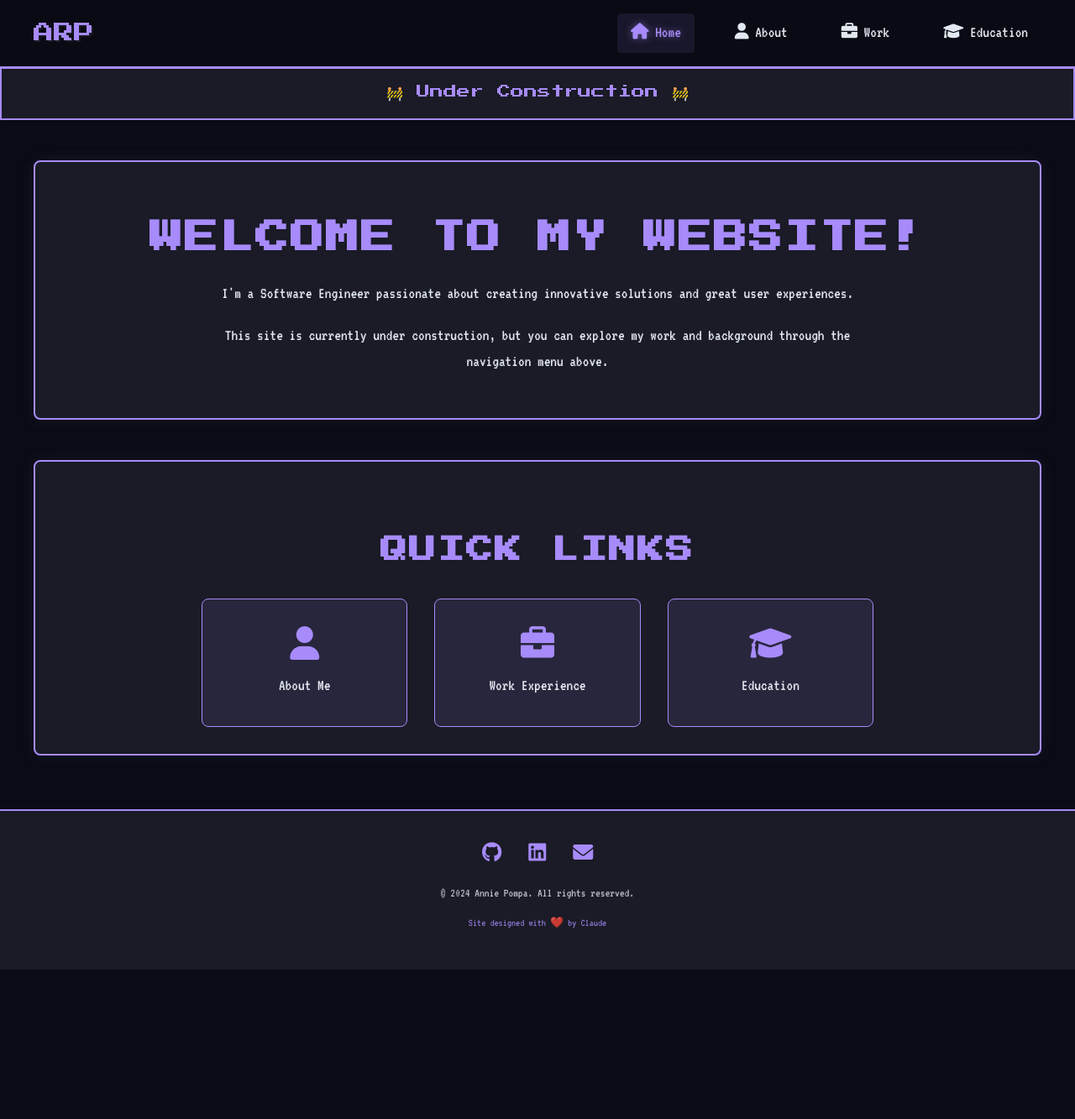
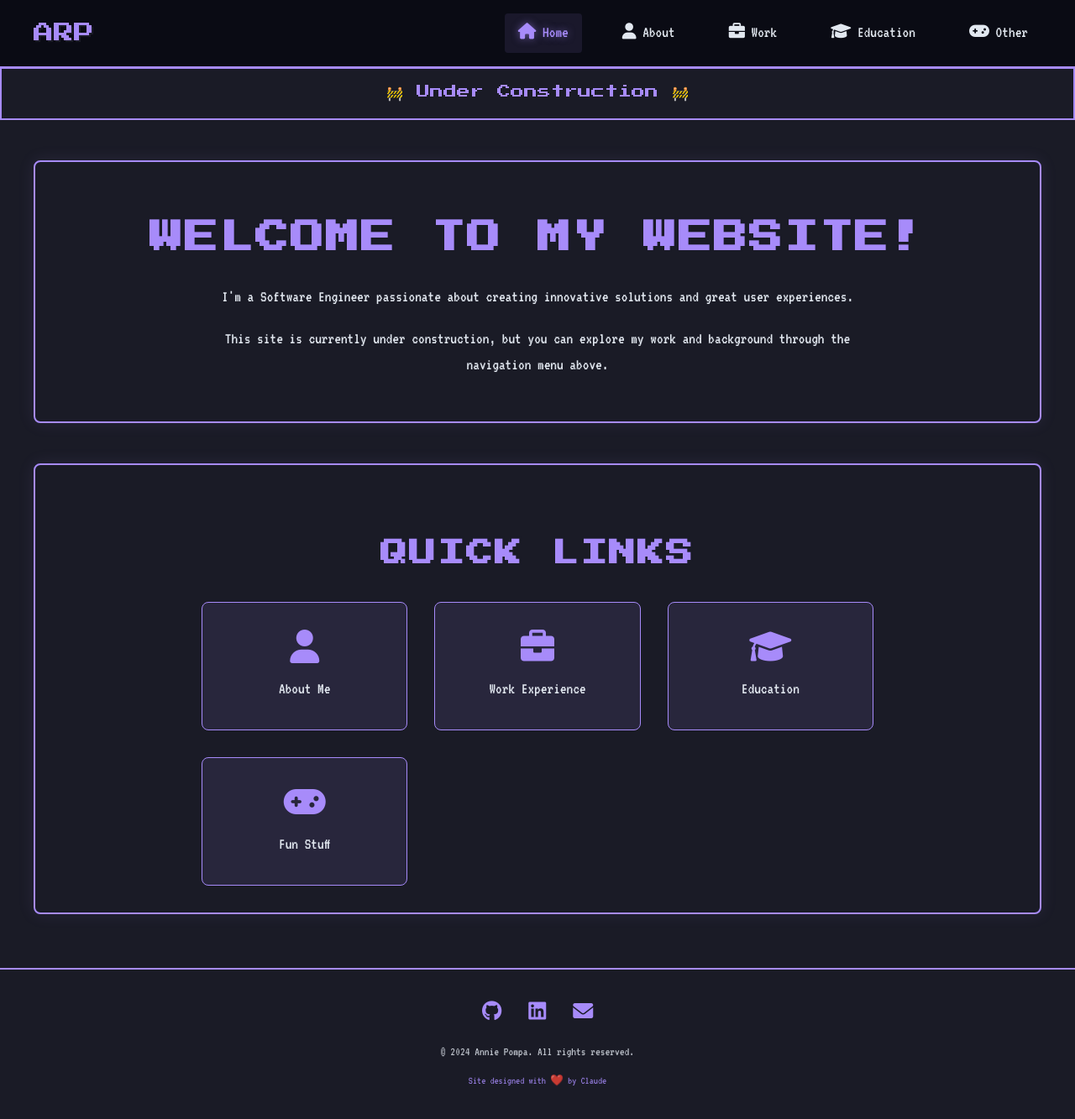
Before and after one commit to annrpom/annrpom.github.io, a Jekyll site: the page built from index.html, in a window 1280 px wide and 1344 px high. Shown: the top 1333 px of the window at 84% size. Built offline with Jekyll 4.4.1, drawn with Linux system fonts in a browser that asks for light colours.

Commit message:
other: claude made a game

```diff
--- a/_layouts/default.html
+++ b/_layouts/default.html
@@ -6,6 +6,7 @@
     <title>{{ page.title }}</title>
     <link rel="stylesheet" href="./styles.css">
     <link rel="stylesheet" href="https://cdnjs.cloudflare.com/ajax/libs/font-awesome/6.0.0/css/all.min.css">
+    <script src="https://sdk.scdn.co/spotify-player.js"></script>
 </head>
 <body>
     <nav class="main-nav">
@@ -23,6 +24,9 @@
                 </a>
                 <a href="./education" class="nav-link {% if page.url == '/education/' %}active{% endif %}">
                     <i class="fas fa-graduation-cap"></i> Education
+                </a>
+                <a href="./other" class="nav-link">
+                    <i class="fas fa-gamepad"></i> Other
                 </a>
             </div>
             <div class="nav-toggle">
--- a/index.html
+++ b/index.html
@@ -32,7 +32,73 @@
                     <i class="fas fa-graduation-cap"></i>
                     <span>Education</span>
                 </a>
+                <a href="./other" class="quick-link">
+                    <i class="fas fa-gamepad"></i>
+                    <span>Fun Stuff</span>
+                </a>
             </div>
         </div>
     </div>
 </div>
+
+<style>
+#player {
+    width: 40px;
+    height: 30px;
+    background: #9b4dca;
+    position: absolute;
+    bottom: 0;
+    left: 50px;
+    /* Cockroach shape using clip-path */
+    clip-path: polygon(
+        0% 100%,      /* Bottom left */
+        10% 100%,     /* Bottom right of body */
+        15% 80%,      /* Right leg */
+        20% 100%,     /* Back to body */
+        25% 80%,      /* Middle leg */
+        30% 100%,     /* Back to body */
+        35% 80%,      /* Front leg */
+        40% 100%,     /* Back to body */
+        45% 50%,      /* Head start */
+        50% 40%,      /* Head top */
+        55% 50%,      /* Head end */
+        60% 100%      /* Back to body */
+    );
+    animation: pulse 1s infinite;
+}
+
+@keyframes pulse {
+    0% {
+        transform: scale(1) translateY(0);
+    }
+    50% {
+        transform: scale(1.1) translateY(-2px);
+    }
+    100% {
+        transform: scale(1) translateY(0);
+    }
+}
+</style>
+
+<script>
+// Update the jump function in the game logic
+function jump() {
+    if (!isJumping) {
+        isJumping = true;
+        jumpVelocity = -15; // Increased initial jump velocity
+        jumpAcceleration = 0.8; // Increased gravity for upward movement
+        jumpInterval = setInterval(() => {
+            playerY += jumpVelocity;
+            jumpVelocity += jumpAcceleration;
+
+            if (playerY >= 0) {
+                playerY = 0;
+                isJumping = false;
+                clearInterval(jumpInterval);
+            }
+
+            player.style.bottom = playerY + 'px';
+        }, 20);
+    }
+}
+</script>
--- a/styles.css
+++ b/styles.css
@@ -1,6 +1,15 @@
 /* Import retro font */
 @import url('https://fonts.googleapis.com/css2?family=Press+Start+2P&display=swap');
 @import url('https://fonts.googleapis.com/css2?family=VT323&display=swap');
+
+/* Base styles */
+:root {
+    --purple-dark: #1a1b26;
+    --purple-light: #a78bfa;
+    --purple-lighter: #c4b5fd;
+    --text-light: #e2e8f0;
+    --shadow-color: rgba(167, 139, 250, 0.2);
+}
 
 /* Main container */
 .container {
@@ -19,7 +28,7 @@
     background: rgba(10, 11, 20, 0.95);
     backdrop-filter: blur(10px);
     z-index: 1000;
-    border-bottom: 2px solid #a78bfa;
+    border-bottom: 2px solid var(--purple-light);
 }
 
 .nav-container {
@@ -34,9 +43,9 @@
 .nav-logo {
     font-family: 'Press Start 2P', cursive;
     font-size: 1.5em;
-    color: #a78bfa;
+    color: var(--purple-light);
     text-decoration: none;
-    text-shadow: 2px 2px 0 #1a1b26;
+    text-shadow: 2px 2px 0 var(--purple-dark);
 }
 
 .nav-links {
@@ -45,7 +54,7 @@
 }
 
 .nav-link {
-    color: #e2e8f0;
+    color: var(--text-light);
     text-decoration: none;
     font-family: 'VT323', monospace;
     font-size: 1.2em;
@@ -55,7 +64,7 @@
 }
 
 .nav-link:hover, .nav-link.active {
-    color: #a78bfa;
+    color: var(--purple-light);
     background: rgba(167, 139, 250, 0.1);
     text-shadow: 0 0 10px rgba(167, 139, 250, 0.5);
 }
@@ -73,26 +82,27 @@
     padding: 0;
     font-family: 'VT323', monospace;
     line-height: 1.6;
-    background: #0a0b14;
-    color: #e2e8f0;
+    background: var(--purple-dark);
+    color: var(--text-light);
     overflow-x: hidden;
     padding-top: 80px; /* Space for fixed navigation */
 }
 
 /* Retro text effect */
 .retro-text {
-    text-shadow: 2px 2px 0 #1a1b26,
-                 -2px -2px 0 #1a1b26,
-                 2px -2px 0 #1a1b26,
-                 -2px 2px 0 #1a1b26;
+    text-shadow: 2px 2px 0 var(--purple-dark),
+                 -2px -2px 0 var(--purple-dark),
+                 2px -2px 0 var(--purple-dark),
+                 -2px 2px 0 var(--purple-dark);
     font-family: 'Press Start 2P', cursive;
-    color: #a78bfa;
+    color: var(--purple-light);
+    margin-bottom: 1.5rem;
 }
 
 /* Center headings */
 h1, h2, h3, h4, h5, h6 {
     text-align: center;
-    color: #a78bfa;
+    color: var(--purple-light);
     font-family: 'Press Start 2P', cursive;
     text-transform: uppercase;
     letter-spacing: 2px;
@@ -107,13 +117,11 @@
 h2 {
     font-size: 2em;
     margin: 1.5em 0 0.5em;
-    color: #a78bfa;
 }
 
 h3 {
     font-size: 1.5em;
     margin: 1em 0 0.5em;
-    color: #a78bfa;
 }
 
 /* Center paragraphs */
@@ -124,7 +132,7 @@
     margin-left: auto;
     margin-right: auto;
     font-size: 1.2em;
-    color: #e2e8f0;
+    color: var(--text-light);
 }
 
 /* Center lists */
@@ -134,7 +142,7 @@
     max-width: 800px;
     margin: 1em auto;
     font-size: 1.2em;
-    color: #e2e8f0;
+    color: var(--text-light);
 }
 
 /* Center images */
@@ -143,30 +151,30 @@
     height: auto;
     display: block;
     margin: 0 auto;
-    border: 2px solid #a78bfa;
+    border: 2px solid var(--purple-light);
     box-shadow: 0 0 10px rgba(167, 139, 250, 0.3);
 }
 
 /* Center links */
 a {
-    color: #a78bfa;
+    color: var(--purple-light);
     text-decoration: none;
     position: relative;
     transition: all 0.3s ease;
 }
 
 a:hover {
-    color: #c4b5fd;
+    color: var(--purple-lighter);
     text-shadow: 0 0 10px rgba(167, 139, 250, 0.5);
 }
 
 /* Center the construction banner */
 .construction-banner {
     text-align: center;
-    background-color: #1a1b26;
+    background-color: var(--purple-dark);
     padding: 15px;
     margin-bottom: 20px;
-    border: 2px solid #a78bfa;
+    border: 2px solid var(--purple-light);
     position: relative;
     overflow: hidden;
 }
@@ -191,17 +199,12 @@
 .section {
     margin: 3em 0;
     padding: 2em;
-    background-color: #1a1b26;
-    border: 2px solid #a78bfa;
+    background-color: var(--purple-dark);
+    border: 2px solid var(--purple-light);
     border-radius: 8px;
     box-shadow: 0 0 20px rgba(167, 139, 250, 0.1);
     position: relative;
     transition: all 0.5s ease;
-    opacity: 0;
-    transform: translateY(20px);
-}
-
-.section.animate {
     opacity: 1;
     transform: translateY(0);
 }
@@ -302,34 +305,34 @@
 /* Animations */
 @keyframes glitch {
     0% {
-        text-shadow: 2px 2px 0 #1a1b26,
-                     -2px -2px 0 #1a1b26,
-                     2px -2px 0 #1a1b26,
-                     -2px 2px 0 #1a1b26;
+        text-shadow: 2px 2px 0 var(--purple-dark),
+                     -2px -2px 0 var(--purple-dark),
+                     2px -2px 0 var(--purple-dark),
+                     -2px 2px 0 var(--purple-dark);
     }
     25% {
-        text-shadow: -2px 2px 0 #1a1b26,
-                     2px -2px 0 #1a1b26,
-                     -2px -2px 0 #1a1b26,
-                     2px 2px 0 #1a1b26;
+        text-shadow: -2px 2px 0 var(--purple-dark),
+                     2px -2px 0 var(--purple-dark),
+                     -2px -2px 0 var(--purple-dark),
+                     2px 2px 0 var(--purple-dark);
     }
     50% {
-        text-shadow: 2px -2px 0 #1a1b26,
-                     -2px 2px 0 #1a1b26,
-                     2px 2px 0 #1a1b26,
-                     -2px -2px 0 #1a1b26;
+        text-shadow: 2px -2px 0 var(--purple-dark),
+                     -2px 2px 0 var(--purple-dark),
+                     2px 2px 0 var(--purple-dark),
+                     -2px -2px 0 var(--purple-dark);
     }
     75% {
-        text-shadow: -2px -2px 0 #1a1b26,
-                     2px 2px 0 #1a1b26,
-                     -2px 2px 0 #1a1b26,
-                     2px -2px 0 #1a1b26;
+        text-shadow: -2px -2px 0 var(--purple-dark),
+                     2px 2px 0 var(--purple-dark),
+                     -2px 2px 0 var(--purple-dark),
+                     2px -2px 0 var(--purple-dark);
     }
     100% {
-        text-shadow: 2px 2px 0 #1a1b26,
-                     -2px -2px 0 #1a1b26,
-                     2px -2px 0 #1a1b26,
-                     -2px 2px 0 #1a1b26;
+        text-shadow: 2px 2px 0 var(--purple-dark),
+                     -2px -2px 0 var(--purple-dark),
+                     2px -2px 0 var(--purple-dark),
+                     -2px 2px 0 var(--purple-dark);
     }
 }
 
@@ -453,10 +456,10 @@
     align-items: center;
     padding: 2rem;
     background: rgba(167, 139, 250, 0.1);
-    border: 1px solid #a78bfa;
+    border: 1px solid var(--purple-light);
     border-radius: 8px;
     text-decoration: none;
-    color: #e2e8f0;
+    color: var(--text-light);
     transition: all 0.3s ease;
 }
 
@@ -468,7 +471,7 @@
 
 .quick-link i {
     font-size: 2.5em;
-    color: #a78bfa;
+    color: var(--purple-light);
     margin-bottom: 1rem;
 }
 
@@ -477,3 +480,351 @@
     font-size: 1.2em;
     text-align: center;
 }
+
+/* Game Section Styles */
+.game-section {
+    background: rgba(0, 0, 0, 0.8);
+    border: 4px solid #9b4dca;
+    border-radius: 8px;
+    padding: 2rem;
+    margin: 2rem 0;
+    box-shadow: 0 0 20px rgba(155, 77, 202, 0.3);
+}
+
+.game-container {
+    display: flex;
+    flex-direction: column;
+    align-items: center;
+    gap: 1rem;
+}
+
+.game {
+    width: 100%;
+    height: 200px;
+    background: #000;
+    position: relative;
+    border: 2px solid #9b4dca;
+    overflow: hidden;
+    margin-bottom: 1rem;
+}
+
+#player {
+    width: 30px;
+    height: 30px;
+    background: #9b4dca;
+    position: absolute;
+    bottom: 0;
+    left: 50px;
+    border-radius: 4px;
+    animation: pulse 1s infinite;
+}
+
+/* Remove the antennae pseudo-elements */
+#player::before,
+#player::after {
+    display: none;
+}
+
+#obstacle {
+    width: 20px;
+    height: 40px;
+    background: #ff6b6b;
+    position: absolute;
+    bottom: 0;
+    right: 0;
+    clip-path: polygon(0% 100%, 100% 100%, 100% 0%, 0% 0%);
+}
+
+#ground {
+    width: 100%;
+    height: 2px;
+    background: #9b4dca;
+    position: absolute;
+    bottom: 0;
+    left: 0;
+}
+
+.score {
+    position: absolute;
+    top: 10px;
+    right: 10px;
+    color: #9b4dca;
+    font-family: 'Press Start 2P', cursive;
+    font-size: 1rem;
+    text-shadow: 0 0 5px #9b4dca;
+}
+
+.game-over {
+    position: absolute;
+    top: 50%;
+    left: 50%;
+    transform: translate(-50%, -50%);
+    background: rgba(0, 0, 0, 0.9);
+    padding: 2rem;
+    border: 2px solid #9b4dca;
+    text-align: center;
+    display: none;
+    z-index: 10;
+}
+
+.game-over h3 {
+    color: #9b4dca;
+    font-family: 'Press Start 2P', cursive;
+    margin-bottom: 1rem;
+    text-shadow: 0 0 5px #9b4dca;
+}
+
+.game-over p {
+    color: #9b4dca;
+    font-family: 'Press Start 2P', cursive;
+    margin-bottom: 1rem;
+}
+
+.game-controls {
+    text-align: center;
+}
+
+.retro-button {
+    background: #000;
+    color: #9b4dca;
+    border: 2px solid #9b4dca;
+    padding: 0.5rem 1rem;
+    font-family: 'Press Start 2P', cursive;
+    font-size: 0.8rem;
+    cursor: pointer;
+    transition: all 0.3s ease;
+    text-transform: uppercase;
+    margin-top: 1rem;
+}
+
+.retro-button:hover {
+    background: #9b4dca;
+    color: #000;
+    box-shadow: 0 0 10px #9b4dca;
+}
+
+@keyframes pulse {
+    0% {
+        transform: scale(1);
+    }
+    50% {
+        transform: scale(1.05);
+    }
+    100% {
+        transform: scale(1);
+    }
+}
+
+/* Visualizer Styles */
+.visualizer-container {
+    width: 100%;
+    max-width: 800px;
+    margin: 0 auto;
+    background: rgba(0, 0, 0, 0.3);
+    border-radius: 8px;
+    padding: 1rem;
+}
+
+.visualizer-display {
+    position: relative;
+    width: 100%;
+    height: 300px;
+    background: #000;
+    border: 2px solid #9b4dca;
+    border-radius: 4px;
+    overflow: hidden;
+}
+
+#visualizer-canvas {
+    width: 100%;
+    height: 100%;
+}
+
+.visualizer-overlay {
+    position: absolute;
+    top: 0;
+    left: 0;
+    width: 100%;
+    height: 100%;
+    background: linear-gradient(
+        to bottom,
+        rgba(0, 0, 0, 0.2) 0%,
+        rgba(0, 0, 0, 0) 50%,
+        rgba(0, 0, 0, 0.2) 100%
+    );
+    pointer-events: none;
+}
+
+.visualizer-controls {
+    display: flex;
+    flex-direction: column;
+    gap: 1rem;
+    padding: 1rem;
+    background: rgba(0, 0, 0, 0.5);
+    border: 2px solid #9b4dca;
+    border-radius: 4px;
+}
+
+.control-row {
+    display: flex;
+    justify-content: space-between;
+    align-items: center;
+    gap: 1rem;
+}
+
+.track-info {
+    flex: 1;
+    text-align: center;
+}
+
+.track-name {
+    color: #9b4dca;
+    font-family: 'Press Start 2P', cursive;
+    font-size: 0.8rem;
+    margin-bottom: 0.5rem;
+    text-shadow: 0 0 5px #9b4dca;
+}
+
+.track-time {
+    color: #9b4dca;
+    font-family: 'Press Start 2P', cursive;
+    font-size: 0.6rem;
+    opacity: 0.8;
+}
+
+.visualization-modes {
+    display: flex;
+    gap: 0.5rem;
+}
+
+.mode-btn {
+    background: transparent;
+    border: 2px solid #9b4dca;
+    color: #9b4dca;
+    padding: 0.5rem 1rem;
+    font-family: 'Press Start 2P', cursive;
+    font-size: 0.6rem;
+    cursor: pointer;
+    transition: all 0.3s ease;
+}
+
+.mode-btn:hover {
+    background: rgba(155, 77, 202, 0.2);
+}
+
+.mode-btn.active {
+    background: #9b4dca;
+    color: #000;
+}
+
+.volume-control {
+    display: flex;
+    align-items: center;
+    gap: 0.5rem;
+    color: #9b4dca;
+}
+
+.volume-control input[type="range"] {
+    width: 100px;
+    height: 4px;
+    background: #9b4dca;
+    border-radius: 2px;
+    -webkit-appearance: none;
+}
+
+.volume-control input[type="range"]::-webkit-slider-thumb {
+    -webkit-appearance: none;
+    width: 12px;
+    height: 12px;
+    background: #9b4dca;
+    border-radius: 50%;
+    cursor: pointer;
+    box-shadow: 0 0 5px #9b4dca;
+}
+
+.track-list {
+    display: flex;
+    flex-direction: column;
+    gap: 0.5rem;
+    max-height: 100px;
+    overflow-y: auto;
+    padding-right: 0.5rem;
+}
+
+.track-list::-webkit-scrollbar {
+    width: 4px;
+}
+
+.track-list::-webkit-scrollbar-track {
+    background: rgba(155, 77, 202, 0.2);
+    border-radius: 2px;
+}
+
+.track-list::-webkit-scrollbar-thumb {
+    background: #9b4dca;
+    border-radius: 2px;
+}
+
+.track-item {
+    color: #9b4dca;
+    font-family: 'Press Start 2P', cursive;
+    font-size: 0.6rem;
+    padding: 0.5rem;
+    cursor: pointer;
+    transition: all 0.3s ease;
+}
+
+.track-item:hover {
+    background: rgba(155, 77, 202, 0.2);
+}
+
+.track-item.active {
+    background: rgba(155, 77, 202, 0.3);
+    border-left: 2px solid #9b4dca;
+}
+
+/* Spotify Login */
+.spotify-login {
+    display: flex;
+    justify-content: center;
+    align-items: center;
+    height: 300px;
+    background: rgba(0, 0, 0, 0.3);
+    border-radius: 4px;
+}
+
+#login-button {
+    display: flex;
+    align-items: center;
+    gap: 0.5rem;
+    background: #1DB954;
+    color: white;
+    border: none;
+    padding: 1rem 2rem;
+    border-radius: 4px;
+    font-family: 'Press Start 2P', cursive;
+    font-size: 0.8rem;
+    cursor: pointer;
+    transition: all 0.3s ease;
+}
+
+#login-button:hover {
+    transform: translateY(-2px);
+    box-shadow: 0 0 20px rgba(29, 185, 84, 0.3);
+}
+
+#login-button i {
+    font-size: 1.2rem;
+}
+
+/* Animations */
+@keyframes fadeIn {
+    from {
+        opacity: 0;
+        transform: translateY(20px);
+    }
+    to {
+        opacity: 1;
+        transform: translateY(0);
+    }
+}
```
Also changed, not shown: other.html (added, +134 -0 lines).
